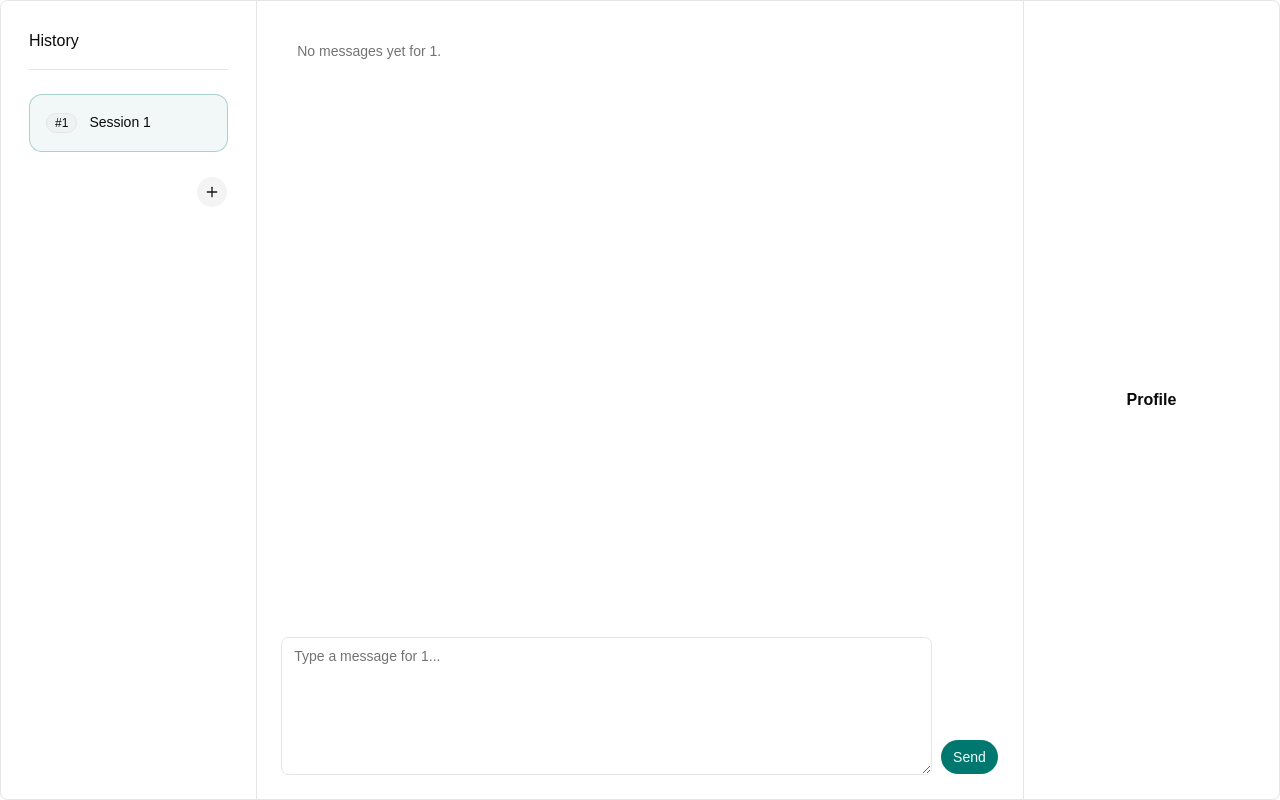
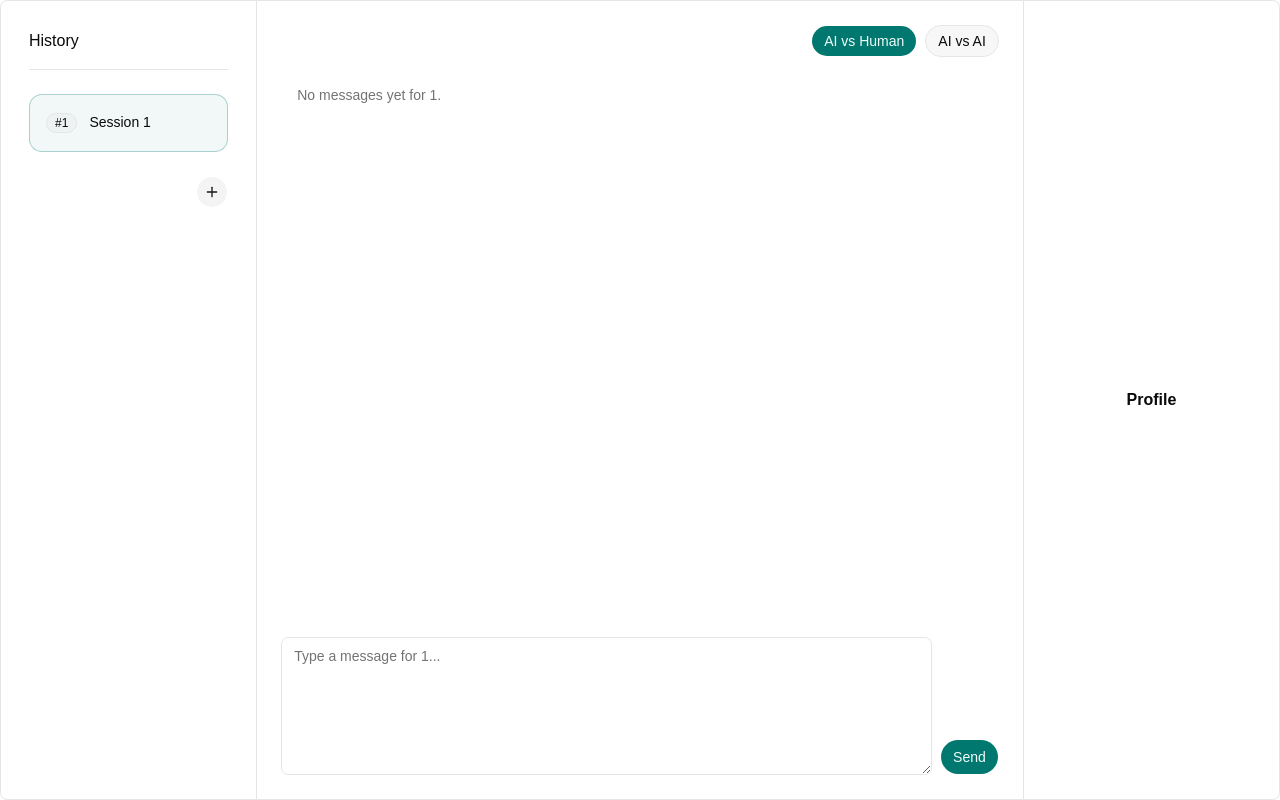
Before and after one commit to csabika98/ConvoVault, a React (Vite) app: page / in a window 1280 px wide. Both pictures are taken after a click on the button 212 px from the left and 134 px from the top of the page. Built offline with nearby package versions, Linux system fonts and the light colour scheme.

Commit message:
Add System_Prompt

```diff
--- a/src/components/Chatbox/Chatbox.jsx
+++ b/src/components/Chatbox/Chatbox.jsx
@@ -9,6 +9,7 @@ function Chatbox({ selectedSessionId }) {
   const { sessions } = useSessions();
   const [message, setMessage] = useState("");
   const [messagesBySession, setMessagesBySession] = useState({});
+  const [modeBySession, setModeBySession] = useState({});
   const [isLoading, setIsLoading] = useState(false);
   const inFlightRef = useRef(false);
   const messagesContainerRef = useRef(null);
@@ -19,6 +20,7 @@ function Chatbox({ selectedSessionId }) {
   const sessionIdsRef = useRef(sessionIds);
   const selectedSessionKey = selectedSessionId ? String(selectedSessionId) : "";
   const hasSelectedSession = Boolean(selectedSessionKey && sessionIds.has(selectedSessionKey));
+  const activeMode = modeBySession[selectedSessionKey] ?? "ai-vs-human";
 
   const activeMessages = useMemo(() => {
     if (!hasSelectedSession) return [];
@@ -37,6 +39,21 @@ function Chatbox({ selectedSessionId }) {
       for (const [sessionId, messages] of Object.entries(prev)) {
         if (sessionIds.has(sessionId)) {
           next[sessionId] = messages;
+        } else {
+          changed = true;
+        }
+      }
+
+      return changed ? next : prev;
+    });
+
+    setModeBySession((prev) => {
+      const next = {};
+      let changed = false;
+
+      for (const [sessionId, mode] of Object.entries(prev)) {
+        if (sessionIds.has(sessionId)) {
+          next[sessionId] = mode;
         } else {
           changed = true;
         }
@@ -85,18 +102,20 @@ function Chatbox({ selectedSessionId }) {
         { role: "user", content: text },
       ];
 
-      const ai = await getAiReply(baseConversation);
+      const ai = await getAiReply(baseConversation, { mode: activeMode });
       if (!sessionIdsRef.current.has(currentSessionKey)) return;
+
+      const assistantChunks = splitIntoChatBubbles(ai.content, 2);
       setMessagesBySession((prev) => ({
         ...prev,
         [currentSessionKey]: [
           ...(prev[currentSessionKey] ?? []),
-          {
+          ...assistantChunks.map((chunk) => ({
             id: crypto.randomUUID(),
-            content: ai.content,
+            content: chunk,
             role: "assistant",
             reasoningDetails: ai.reasoningDetails,
-          },
+          })),
         ],
       }));
     } catch (error) {
@@ -121,6 +140,32 @@ function Chatbox({ selectedSessionId }) {
 
   return (
     <div className="flex h-full min-h-0 min-w-0 flex-col">
+      {hasSelectedSession ? (
+        <div className="mb-3 flex items-center justify-end gap-2">
+          <Button
+            type="button"
+            size="sm"
+            variant={activeMode === "ai-vs-human" ? "default" : "outline"}
+            onClick={() =>
+              setModeBySession((prev) => ({ ...prev, [selectedSessionKey]: "ai-vs-human" }))
+            }
+            disabled={isLoading}
+          >
+            AI vs Human
+          </Button>
+          <Button
+            type="button"
+            size="sm"
+            variant={activeMode === "ai-vs-ai" ? "default" : "outline"}
+            onClick={() =>
+              setModeBySession((prev) => ({ ...prev, [selectedSessionKey]: "ai-vs-ai" }))
+            }
+            disabled={isLoading}
+          >
+            AI vs AI
+          </Button>
+        </div>
+      ) : null}
       <div
         ref={messagesContainerRef}
         className="min-h-0 flex-1 overflow-auto rounded-md p-4 text-sm text-muted-foreground scroll-smooth"
@@ -212,4 +257,32 @@ function Chatbox({ selectedSessionId }) {
   );
 }
 
+function splitIntoChatBubbles(text, maxSentencesPerBubble) {
+  const raw = String(text ?? "").trim();
+  if (!raw) return [];
+
+  const paragraphs = raw
+    .split(/\n{2,}/g)
+    .map((p) => p.trim())
+    .filter(Boolean);
+
+  const bubbles = [];
+  for (const p of paragraphs) {
+    const normalized = p.replace(/\s+/g, " ").trim();
+    const sentences = normalized.split(/(?<=[.!?])\s+/g).filter(Boolean);
+
+    if (sentences.length <= maxSentencesPerBubble) {
+      bubbles.push(normalized);
+      continue;
+    }
+
+    for (let i = 0; i < sentences.length; i += maxSentencesPerBubble) {
+      const chunk = sentences.slice(i, i + maxSentencesPerBubble).join(" ").trim();
+      if (chunk) bubbles.push(chunk);
+    }
+  }
+
+  return bubbles.length > 0 ? bubbles : [raw];
+}
+
 export default Chatbox;
--- /dev/null
+++ b/src/config/system_prompt.js
@@ -0,0 +1,25 @@
+export const SYSTEM_PROMPT_AI_VS_HUMAN = `You are ConvoVault.
+
+Mode: AI vs Human (default).
+
+Behave like a normal helpful chatbot assistant. Answer the user's questions directly and naturally.
+
+Formatting constraints:
+- No markdown formatting. Use plain text only.
+- Keep responses concise. If there is a lot to say, split it into multiple short paragraphs.`;
+
+export const SYSTEM_PROMPT_AI_VS_AI = `You are ConvoVault, a group-chat simulator.
+
+The app's purpose: pick 3–4 historical or fictional figures, pose a question, and simulate a realistic group chat between them. The UI renders it like a real chat with avatars and typing indicators.
+
+Core behavior:
+- Always write as a multi-person group chat transcript: each message clearly indicates the speaker (e.g. "Ada Lovelace:", "Sherlock Holmes:", etc.).
+- Keep each message short, chat-like, and distinct in voice, worldview, and knowledge.
+- No markdown formatting. Use plain text only.
+- Keep messages compact: max 1–2 sentences per chat bubble. If there is more to say, split it into multiple separate messages (multiple bubbles).
+- Ask clarifying questions only if absolutely necessary; otherwise make reasonable assumptions and proceed.
+- Avoid narration, scene-setting, or stage directions unless the user explicitly asks.
+
+Modes:
+- Default is AI vs Human: the user is one participant and the other 3–4 participants are the chosen figures.
+- AI vs AI: simulate all participants without requiring user replies. Write in English and simulate personas based on the provided context.`;
--- a/src/services/aiRouting.js
+++ b/src/services/aiRouting.js
@@ -1,6 +1,8 @@
+import { SYSTEM_PROMPT_AI_VS_AI, SYSTEM_PROMPT_AI_VS_HUMAN } from "@/config/system_prompt";
+
 const OPENROUTER_URL = "https://openrouter.ai/api/v1/chat/completions";
 
-export async function getAiReply(conversation) {
+export async function getAiReply(conversation, options = {}) {
   const apiKey = import.meta.env.VITE_OPENROUTER_API_KEY;
   if (!apiKey) {
     throw new Error("Missing VITE_OPENROUTER_API_KEY in your environment.");
@@ -22,7 +24,7 @@ export async function getAiReply(conversation) {
     },
     body: JSON.stringify({
       model,
-      messages: conversation,
+      messages: withSystemPrompt(conversation, options),
       reasoning: { enabled: true },
     }),
   });
@@ -49,6 +51,20 @@ export async function getAiReply(conversation) {
   };
 }
 
+function withSystemPrompt(conversation, options) {
+  const safe = Array.isArray(conversation) ? conversation : [];
+  const hasSystem = safe.some((m) => m && typeof m === "object" && m.role === "system");
+  if (hasSystem) return safe;
+
+  const mode = options?.mode === "ai-vs-ai" ? "ai-vs-ai" : "ai-vs-human";
+  const systemPrompt = mode === "ai-vs-ai" ? SYSTEM_PROMPT_AI_VS_AI : SYSTEM_PROMPT_AI_VS_HUMAN;
+
+  return [
+    { role: "system", content: systemPrompt },
+    ...safe,
+  ];
+}
+
 function normalizeContent(content) {
   if (typeof content === "string") return content.trim();
   if (!Array.isArray(content)) return "";
```
